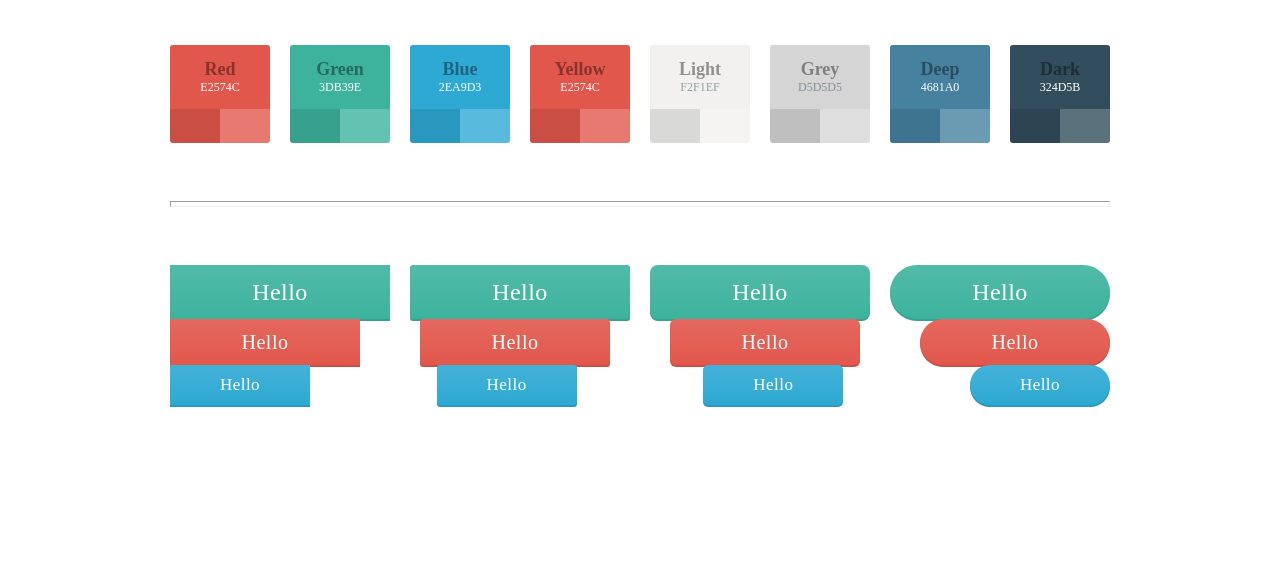
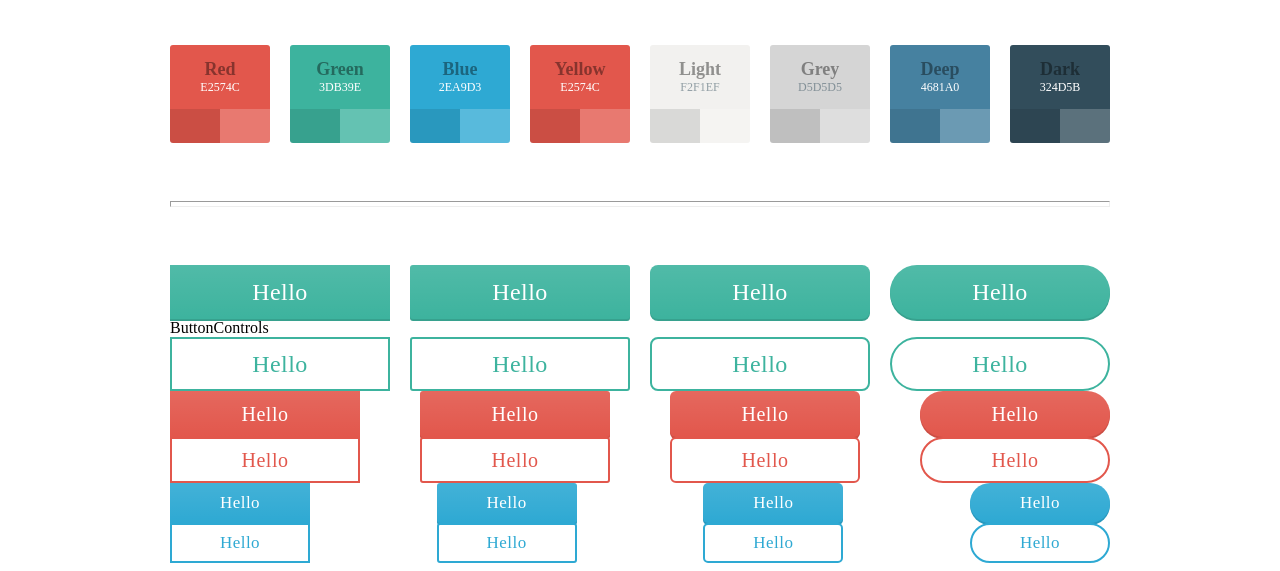
Before and after one commit to vaskes79/vaskes79.github.io, a Gatsby site: page /stylegide in a window 1280 px wide. Shown: the part 642-1213 px from the top of the page. Before the commit the page ends 1055 px from the top, so only its background shows below. Built offline with nearby package versions, Linux system fonts and the light colour scheme; Gatsby itself is replaced by a stand-in of ours.

Commit message:
creted component ButtonLight

```diff
--- a/src/components/Button/Button.css
+++ b/src/components/Button/Button.css
@@ -6,7 +6,10 @@
   font-family: "PT Sans";
   font-weight: 400;
   letter-spacing: 0.03rem;
+  background: none;
   background-image: linear-gradient(to bottom, rgba(255, 255, 255, 0.1) 0%, rgba(255, 255, 255, 0) 100%);
+  transition: background 1s cubic-bezier(0.075, 0.82, 0.165, 1);
+  cursor: pointer;
 }
 
 .Button--big {
@@ -32,12 +35,24 @@
   background-color: rgb(226, 87, 76);
 }
 
+.Button--red:hover {
+  background-color: rgb(204, 77, 67);
+}
+
 .Button--green {
   box-shadow: 0 0.125rem 0 rgb(55, 161, 142);
   background-color: rgb(61, 179, 158);
+}
+
+.Button--green:hover {
+  background-color: rgb(52, 162, 143);
 }
 
 .Button--blue {
   box-shadow: 0 0.125rem 0 rgb(41, 152, 189);
   background-color: rgb(46, 169, 211);
 }
+
+.Button--blue:hover {
+  background-color: rgb(37, 153, 190);
+}
--- /dev/null
+++ b/src/components/ButtonControls/ButtonControls.jsx
@@ -0,0 +1,12 @@
+import React from 'react'
+import './ButtonControls.css'
+
+const ButtonControls = ({}) =>{
+  return (
+    <div className="ButtonControls">
+ButtonControls
+    </div>
+  )
+}
+
+export default ButtonControls
--- /dev/null
+++ b/src/components/ButtonControls/index.js
@@ -0,0 +1,2 @@
+import ButtonControls from './ButtonControls'
+export default ButtonControls
--- /dev/null
+++ b/src/components/ButtonLight/ButtonLight.css
@@ -0,0 +1,51 @@
+.ButtonLight {
+  border: none;
+  text-decoration: none;
+  display: inline-block;
+  color: rgb(55, 161, 142);
+  border: 2px solid rgb(61, 179, 158);
+  background: none;
+  background: rgb(255, 255, 255);
+  font-family: "PT Sans";
+  font-weight: 400;
+  letter-spacing: 0.03rem;
+  transition: background .5s cubic-bezier(0.075, 0.82, 0.165, 1);
+  cursor: pointer;
+}
+
+.ButtonLight:hover {
+  background:rgb(245, 244, 243);
+}
+
+.ButtonLight--big {
+  width: 220px;
+  height: 54px;
+  font-size: 1.5rem;
+}
+
+.ButtonLight--normal {
+  width: 190px;
+  height: 46px;
+  font-size: 1.25em;
+}
+
+.ButtonLight--small {
+  width: 140px;
+  height: 40px;
+  font-size: 1.063em;
+}
+
+.ButtonLight--red {
+  color: rgb(226, 87, 76);
+  border: 2px solid rgb(226, 87, 76);
+}
+
+.ButtonLight--green {
+  color: rgb(61, 179, 158);
+  border: 2px solid rgb(61, 179, 158);
+}
+
+.ButtonLight--blue {
+  color: rgb(46, 169, 211);
+  border: 2px solid rgb(46, 169, 211);
+}
--- /dev/null
+++ b/src/components/ButtonLight/ButtonLight.jsx
@@ -0,0 +1,36 @@
+import React from 'react'
+import PropTypes from 'prop-types'
+import './ButtonLight.css'
+
+const ButtonLight = ({ size, color, bgColor, roundSize, text }) => {
+
+  let styles = {
+    color,
+    borderRadius: roundSize,
+  }
+
+  switch (size) {
+  case 'big':
+    return <button className={`ButtonLight ButtonLight--${size} ButtonLight--${bgColor}`} style={styles} >{text}</button>
+  case 'small':
+    return <button className={`ButtonLight ButtonLight--${size} ButtonLight--${bgColor}`} style={styles} >{text}</button>
+  default:
+    return <button className={`ButtonLight ButtonLight--${size} ButtonLight--${bgColor}`} style={styles} >{text}</button>
+  }
+}
+
+ButtonLight.propTypes = {
+  text: PropTypes.string,
+  size: PropTypes.string,
+  color: PropTypes.string,
+  bgColor: PropTypes.string,
+  roundSize: PropTypes.string,
+}
+
+ButtonLight.defaultProps = {
+  roundSize: 0,
+  size: 'normal',
+  text: 'ButtonLight'
+}
+
+export default ButtonLight
--- /dev/null
+++ b/src/components/ButtonLight/index.js
@@ -0,0 +1,2 @@
+import ButtonLight from './ButtonLight'
+export default ButtonLight
--- a/src/pages/stylegide.jsx
+++ b/src/pages/stylegide.jsx
@@ -3,6 +3,8 @@ import React from 'react'
 import HeaderWithImg from '../components/HeaderWithImg'
 import ColorBox from '../components/ColorBox'
 import Button from '../components/Button'
+import ButtonLight from '../components/ButtonLight'
+import ButtonControls from '../components/ButtonControls'
 
 const COLORS = [
   { name: 'Red', value: 'E2574C' },
@@ -29,14 +31,23 @@ const StyleGide = () => {
             COLORS.map(({ name, value }, i) => <ColorBox key={Date.now() + `-${i}`} colorValue={value} name={name} />)
           }
         </div>
-        <div className="col span_12_of_12" style={{ padding: '50px 0'}}>
-          <hr style={{height: 4}}/>
+        <div className="col span_12_of_12" style={{ padding: '50px 0' }}>
+          <hr style={{ height: 4 }} />
         </div>
         <div className="col span_12_of_12" style={{ display: 'flex', justifyContent: 'space-between' }}>
-          <Button size='big' text='Hello' bgColor='green'/>
-          <Button size='big' text='Hello' bgColor='green'roundSize='0.188rem'/>
-          <Button size='big' text='Hello' bgColor='green'roundSize='0.5rem'/>
-          <Button size='big' text='Hello' bgColor='green'roundSize='1.688rem'/>
+          <Button size='big' text='Hello' bgColor='green' />
+          <Button size='big' text='Hello' bgColor='green' roundSize='0.188rem' />
+          <Button size='big' text='Hello' bgColor='green' roundSize='0.5rem' />
+          <Button size='big' text='Hello' bgColor='green' roundSize='1.688rem' />
+        </div>
+        <div className="col span_12_of_12" style={{ display: 'flex', justifyContent: 'space-between' }}>
+          <ButtonControls />
+        </div>
+        <div className="col span_12_of_12" style={{ display: 'flex', justifyContent: 'space-between' }}>
+          <ButtonLight size='big' text='Hello' bgColor='green' />
+          <ButtonLight size='big' text='Hello' bgColor='green' roundSize='0.188rem' />
+          <ButtonLight size='big' text='Hello' bgColor='green' roundSize='0.5rem' />
+          <ButtonLight size='big' text='Hello' bgColor='green' roundSize='1.688rem' />
         </div>
         <div className="col span_12_of_12" style={{ display: 'flex', justifyContent: 'space-between' }}>
           <Button text='Hello' bgColor='red' />
@@ -45,10 +56,22 @@ const StyleGide = () => {
           <Button text='Hello' bgColor='red' roundSize='23px' />
         </div>
         <div className="col span_12_of_12" style={{ display: 'flex', justifyContent: 'space-between' }}>
+          <ButtonLight text='Hello' bgColor='red' />
+          <ButtonLight text='Hello' bgColor='red' roundSize='3px' />
+          <ButtonLight text='Hello' bgColor='red' roundSize='6px' />
+          <ButtonLight text='Hello' bgColor='red' roundSize='23px' />
+        </div>
+        <div className="col span_12_of_12" style={{ display: 'flex', justifyContent: 'space-between' }}>
           <Button size='small' text='Hello' bgColor='blue' />
           <Button size='small' text='Hello' bgColor='blue' roundSize='3px' />
           <Button size='small' text='Hello' bgColor='blue' roundSize='5px' />
           <Button size='small' text='Hello' bgColor='blue' roundSize='20px' />
+        </div>
+        <div className="col span_12_of_12" style={{ display: 'flex', justifyContent: 'space-between' }}>
+          <ButtonLight size='small' text='Hello' bgColor='blue' />
+          <ButtonLight size='small' text='Hello' bgColor='blue' roundSize='3px' />
+          <ButtonLight size='small' text='Hello' bgColor='blue' roundSize='5px' />
+          <ButtonLight size='small' text='Hello' bgColor='blue' roundSize='20px' />
         </div>
       </div>
     </div>
```
Also changed, not shown: src/components/ButtonControls/ButtonControls.css (added).
